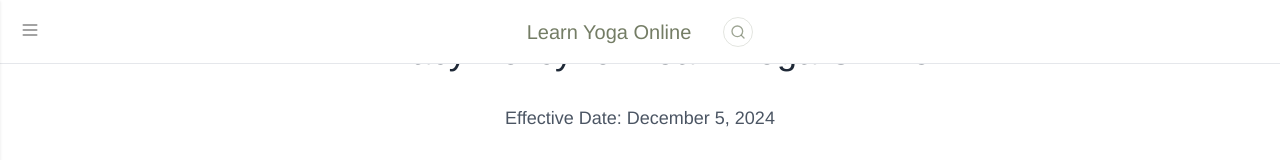
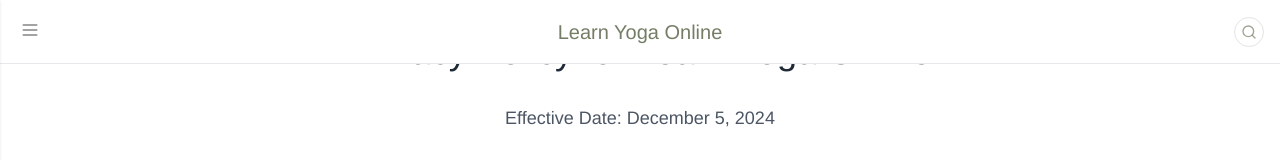
Before and after one commit to samanthacabrera/yoga-library, a React (Vite) app: page /privacy-policy in a window 1280 px wide. Shown: the top 160 px of the page. Built offline with nearby package versions, Linux system fonts and the light colour scheme.

Commit message:
update Header spacing

```diff
--- a/src/components/Header.jsx
+++ b/src/components/Header.jsx
@@ -3,7 +3,7 @@ import Search from "./Search";
 
 const Header = () => {
     return (
-        <header className="fixed top-0 left-0 w-full h-[8vh] z-10 bg-white border-b flex justify-center items-center space-x-8">
+        <header className="fixed top-0 left-0 w-full h-[8vh] z-10 bg-white border-b flex justify-center items-center">
             <Link to="/" className="text-moss md:text-xl">Learn Yoga Online</Link>
             <Search />
         </header>
--- a/src/components/Search.jsx
+++ b/src/components/Search.jsx
@@ -143,7 +143,7 @@ const Search = () => {
   }, {});
 
   return (
-    <div ref={searchRef} className="relative z-50">
+    <div ref={searchRef} className="absolute right-4 z-50">
       <form onSubmit={handleSearch} className="relative">
         <div
           className={`flex items-center transition-all duration-200 ease-out border border-moss/20
```
